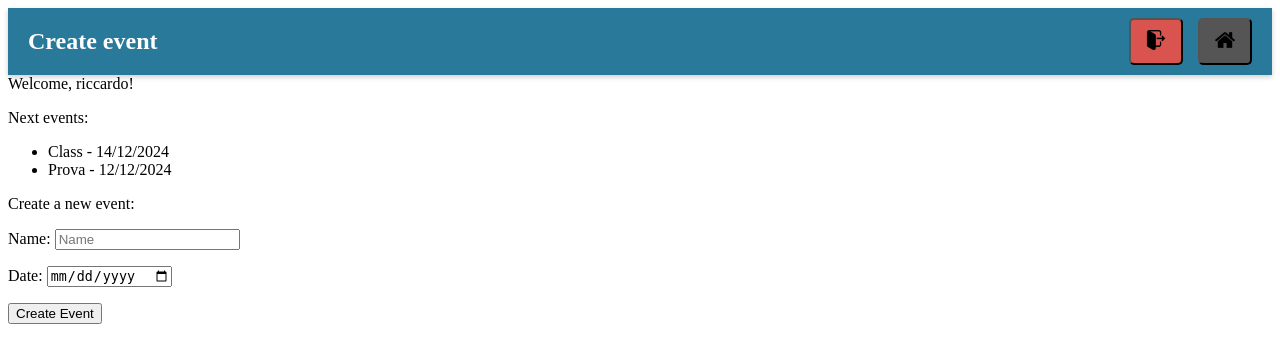
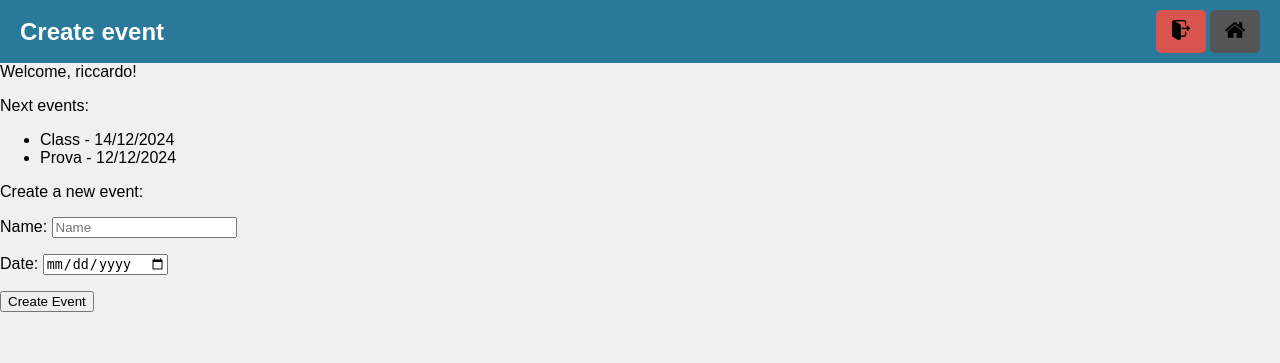
Before and after one commit to richir3/attendances, a Django app: page /add-event/ in a window 1280 px wide. Shown: the top 363 px of the page. Run offline with Django 5.2, Linux system fonts and the light colour scheme; a user stored in the database is signed in; data comes from the database, SQL or seed files in the repository; both versions use the stored data as it was after the commit.

Commit message:
MODIFY css

```diff
--- a/checker/static/checker/css/base.css
+++ b/checker/static/checker/css/base.css
@@ -1,21 +1,21 @@
 /* Navbar container */
-.navbar {
-    display: flex;
+.header {
     justify-content: space-between;
     align-items: center;
     background-color: #29799b;
     color: white;
     padding: 10px 20px;
-    box-shadow: 0 2px 5px rgba(0, 0, 0, 0.2);
+    display: flex;
 }
 
 .navbar-brand {
     font-size: 1.5em;
     font-weight: bold;
+    display: inline;
 }
 
 .navbar-buttons {
-    display: flex;
+    display: inline;
     gap: 15px;
     background: none;
     border: none;
@@ -30,7 +30,7 @@
     padding: 10px 15px;
     border-radius: 5px;
     transition: background-color 0.3s ease;
-    margin: none;
+    border: none;
 }
 
 .navbar-button:hover {
@@ -49,3 +49,11 @@
     width: 20px;
     height: 20px;
 }
+
+/*BODY*/
+body {
+    font-family: Arial, sans-serif;
+    margin: 0;
+    padding: 0;
+    background-color: #f0f0f0;
+}
--- a/templates/base.html
+++ b/templates/base.html
@@ -9,8 +9,7 @@
     {% block css %}{% endblock %}
 </head>
 <body>
-    <header class=>
-        <div class="navbar">
+    <header class="header">
         <!-- Titolo dinamico della pagina -->
         <div class="navbar-brand">
             {% block header %}Base template{% endblock %}
@@ -30,7 +29,6 @@
                 </button>
             </div>
         {% endif %}
-            </div>
     </header>
 
 
```
Also changed, not shown: db.sqlite3. Lines whose indentation alone changed are shown as unchanged.
